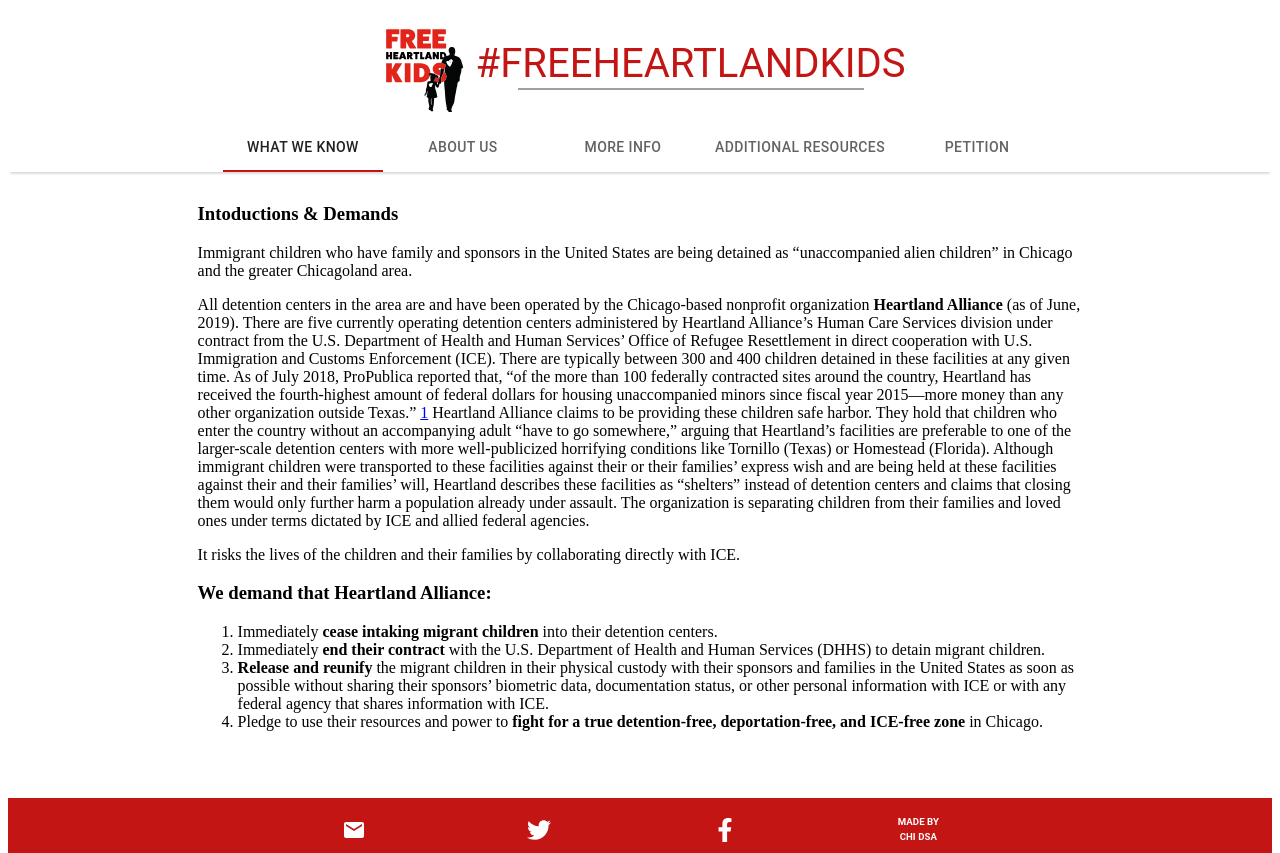
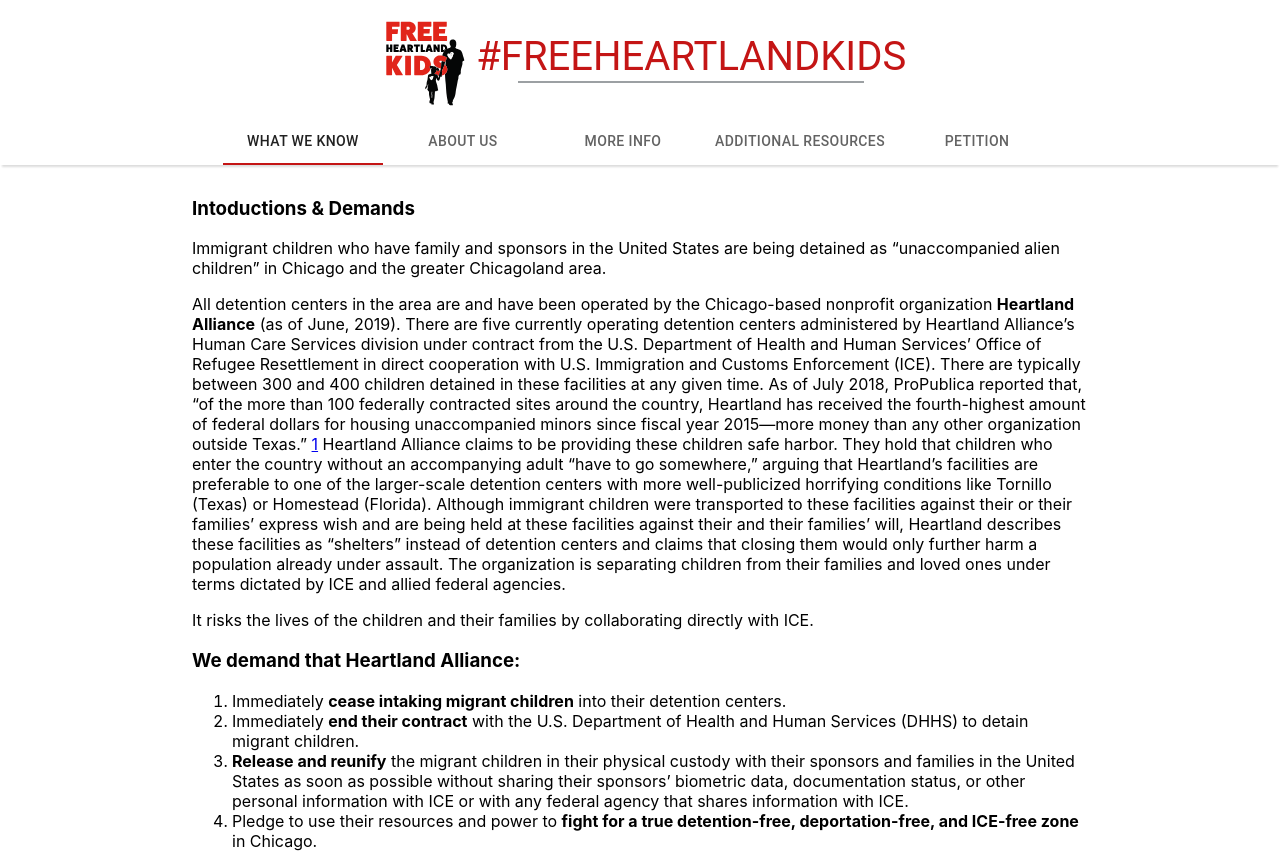
Before and after one commit to duke-thurinus/heartland-kids-site, a React (Create React App) app in the folder heartland-site/: page / in a window 1280 px wide. Shown: the top 853 px of the page. Built offline with nearby package versions, Linux system fonts and the light colour scheme.

Commit message:
readded css cuz apparently it mattered lol

```diff
--- a/heartland-site/src/App.tsx
+++ b/heartland-site/src/App.tsx
@@ -1,4 +1,5 @@
 import React from 'react';
+import 'index.css';
 import FlexDiv from 'common/flex-div';
 import NavBar from './container/responsive-nav';
 import HeaderBar from './container/header-bar';
--- /dev/null
+++ b/heartland-site/src/index.css
@@ -0,0 +1,13 @@
+body {
+    margin: 0;
+    font-family: -apple-system, BlinkMacSystemFont, 'Segoe UI', 'Roboto', 'Oxygen',
+      'Ubuntu', 'Cantarell', 'Fira Sans', 'Droid Sans', 'Helvetica Neue',
+      sans-serif;
+    -webkit-font-smoothing: antialiased;
+    -moz-osx-font-smoothing: grayscale;
+  }
+
+  code {
+    font-family: source-code-pro, Menlo, Monaco, Consolas, 'Courier New',
+      monospace;
+  }
```
Also changed, not shown: 1 other file (tests, documents, lock files or other folders).
